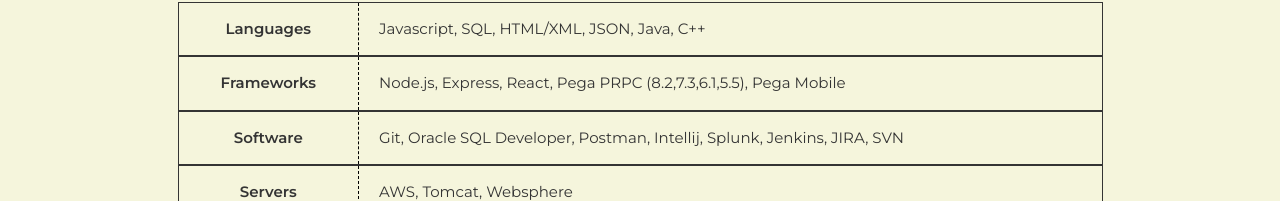
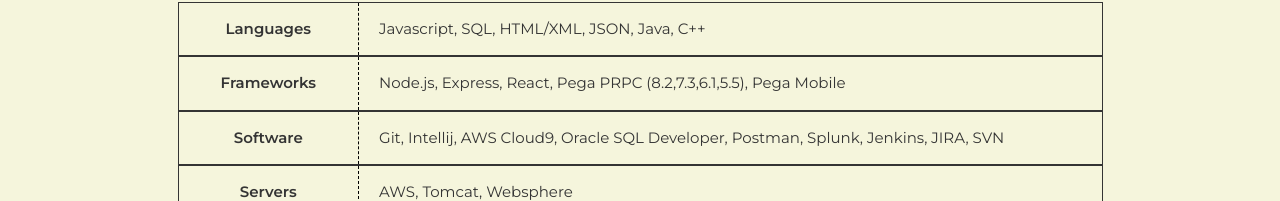
Before and after one commit to jsinger06/myWebsite, a React (Create React App) app in the folder my-website/: page /resume in a window 1280 px wide. Shown: the part 751-952 px from the top of the page. Built offline with nearby package versions, Linux system fonts and the light colour scheme; a web font is replaced by a local one.

Commit message:
Updated software list

```diff
--- a/my-website/src/pages/Resume/TechExpertiseSection.js
+++ b/my-website/src/pages/Resume/TechExpertiseSection.js
@@ -3,8 +3,8 @@
 const techExpertiseList = {
     languages: ['Javascript', 'SQL', 'HTML/XML', 'JSON', 'Java', 'C++'],
     frameworks: ['Node.js', 'Express', 'React', 'Pega PRPC (8.2,7.3,6.1,5.5)', 'Pega Mobile'],
-    software: ['Git', 'Oracle SQL Developer', 'Postman', 'Intellij', 'Splunk', 'Jenkins', 'JIRA', 'SVN'],
-    servers: [ 'AWS', 'Tomcat', 'Websphere'],
+    software: ['Git', 'Intellij', 'AWS Cloud9', 'Oracle SQL Developer', 'Postman', 'Splunk', 'Jenkins', 'JIRA', 'SVN'],
+    servers: ['AWS', 'Tomcat', 'Websphere'],
     databases: ['Oracle', 'Mongo', 'Postgres', 'DB2']
 };
 
@@ -26,6 +26,7 @@
                 </div>
             </div>
         </section>
-)};
+    )
+};
 
 export default TechExpertiseSection;
```
